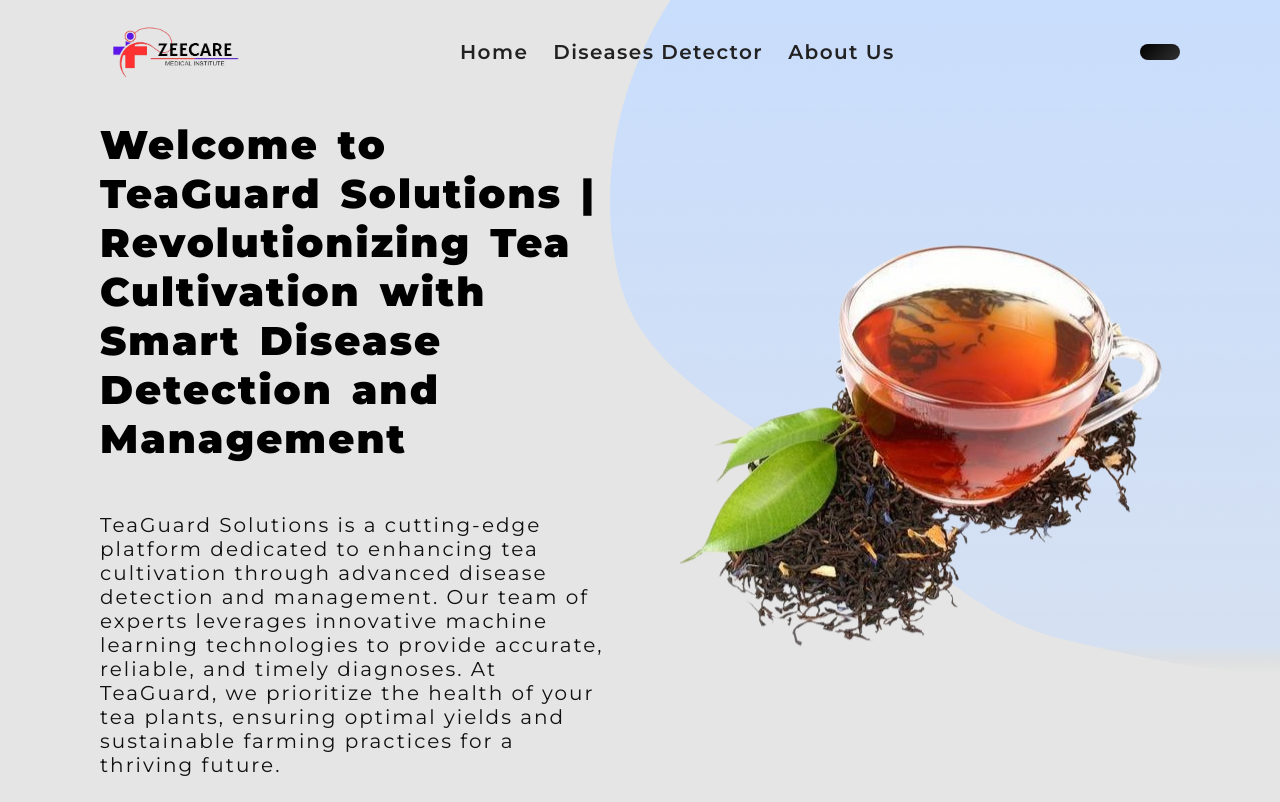
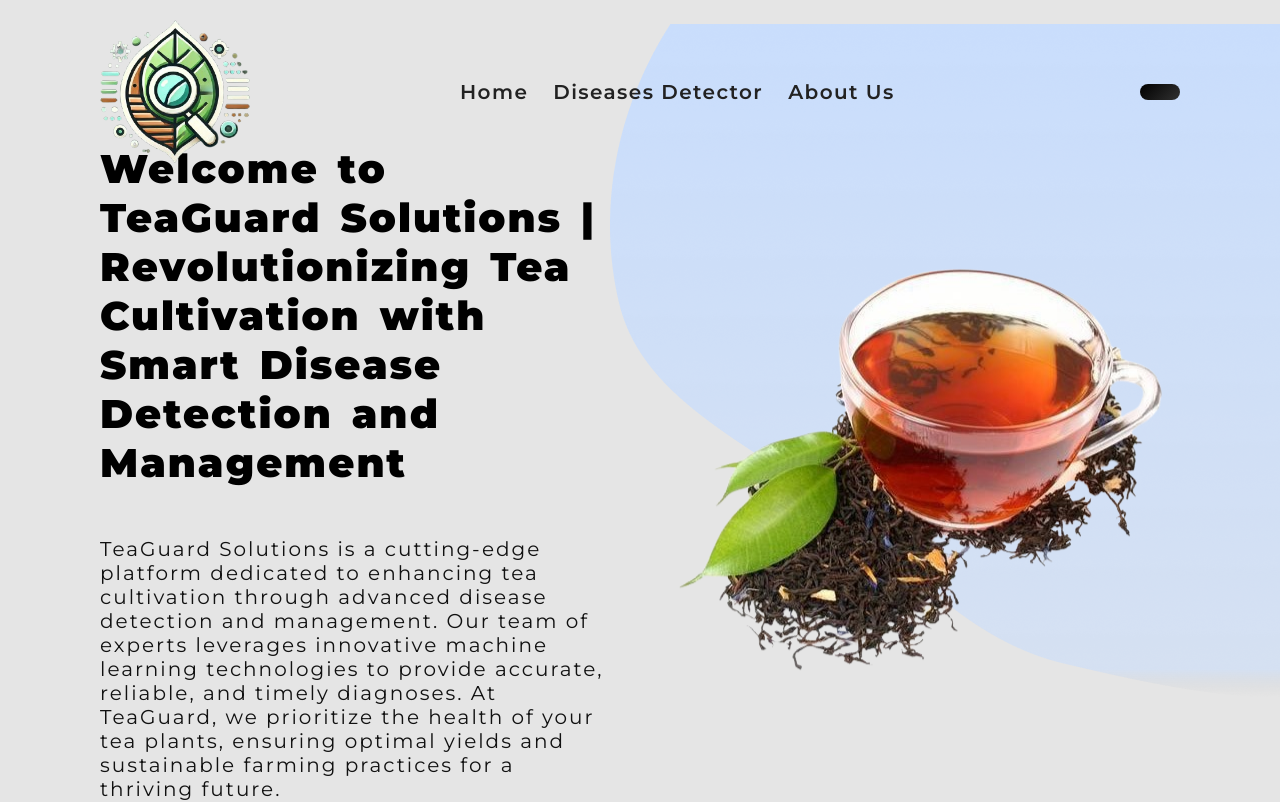
Before and after one commit to lasitha-theWolf/Intelligent-Diagnosis-and-Treatment-Recommendation-System-for-Tea-Leaf-Diseases, a React (Vite) app in the folder frontend/: page / in a window 1280 px wide. Shown: the top 802 px of the page. Built offline with nearby package versions, Linux system fonts and the light colour scheme; no server answers.

Commit message:
Add margin-top to Hero component for improved layout

```diff
--- a/frontend/src/components/Hero.jsx
+++ b/frontend/src/components/Hero.jsx
@@ -3,7 +3,7 @@ import React from "react";
 const Hero = ({ title, imageUrl }) => {
   return (
     <>
-      <div className="hero container">
+      <div className="hero container" style={{ marginTop: '24px' }}>
         <div className="banner">
           <h1>{title}</h1>
           <p>
```
Also changed, not shown: frontend/public/logo.png.
